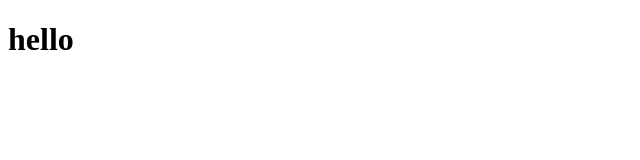
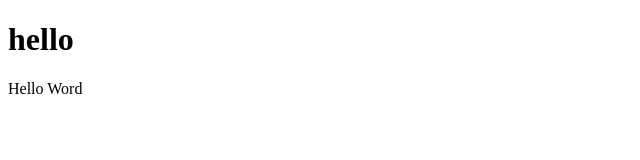
Before and after one commit to Modidev168/Client_Management_System, a plain HTML site: page index.html in a window 1280 px wide. Shown: the full height of the page, 0-640 px from the left. Drawn offline with Linux system fonts and the light colour scheme.

Commit message:
hello word

```diff
--- a/index.html
+++ b/index.html
@@ -7,5 +7,8 @@
 </head>
 <body>
     <h1>hello</h1>
+    <div>
+        Hello Word
+    </div>
 </body>
 </html>
```
Also changed, not shown: style.css (added).
